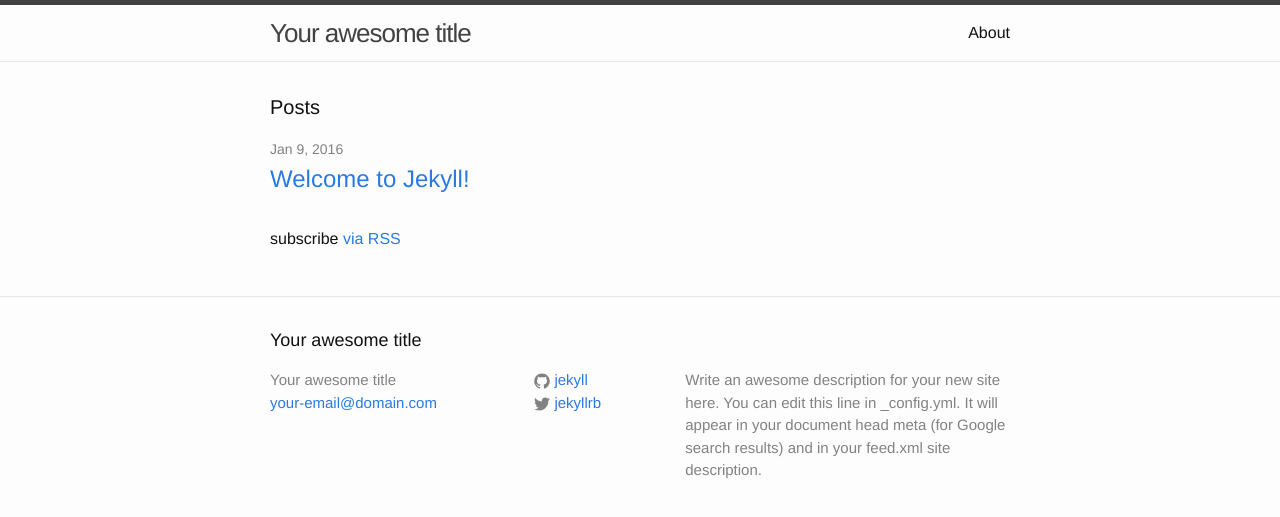
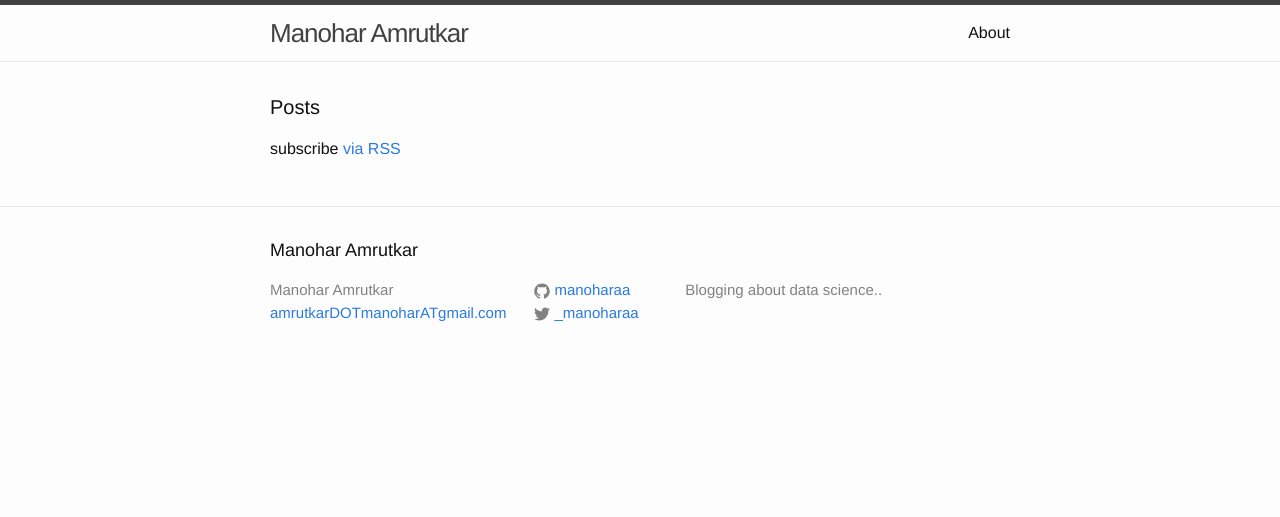
Before and after one commit to manoharaa/manoharaa.github.io, a Jekyll site: the page built from index.html, in a window 1280 px wide. Shown: the top 517 px of the page. Built offline with Jekyll 4.4.1, drawn with Linux system fonts in a browser that asks for light colours.

Commit message:
being a data scientist

```diff
--- a/_config.yml
+++ b/_config.yml
@@ -1,14 +1,12 @@
 # Site settings
-title: Your awesome title
-email: your-email@domain.com
+title: Manohar Amrutkar
+email: amrutkarDOTmanoharATgmail.com
 description: > # this means to ignore newlines until "baseurl:"
-  Write an awesome description for your new site here. You can edit this
-  line in _config.yml. It will appear in your document head meta (for
-  Google search results) and in your feed.xml site description.
+  Blogging about data science..
 baseurl: "" # the subpath of your site, e.g. /blog/
-url: "http://yourdomain.com" # the base hostname & protocol for your site
-twitter_username: jekyllrb
-github_username:  jekyll
+url: "http://manoharaa.github.io" # the base hostname & protocol for your site
+twitter_username: _manoharaa
+github_username:  manoharaa
 
 # Build settings
 markdown: kramdown
```
Also changed, not shown: _posts/2016-01-09-welcome-to-jekyll.markdown (deleted, +0 -25 lines).
